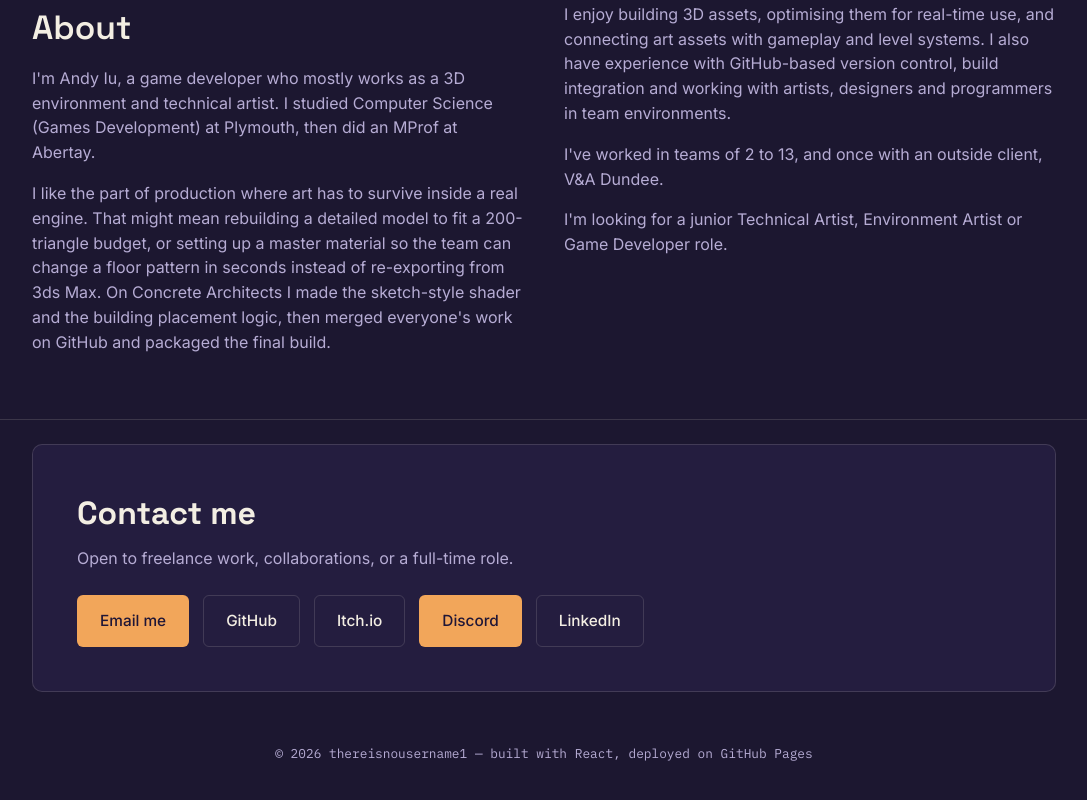
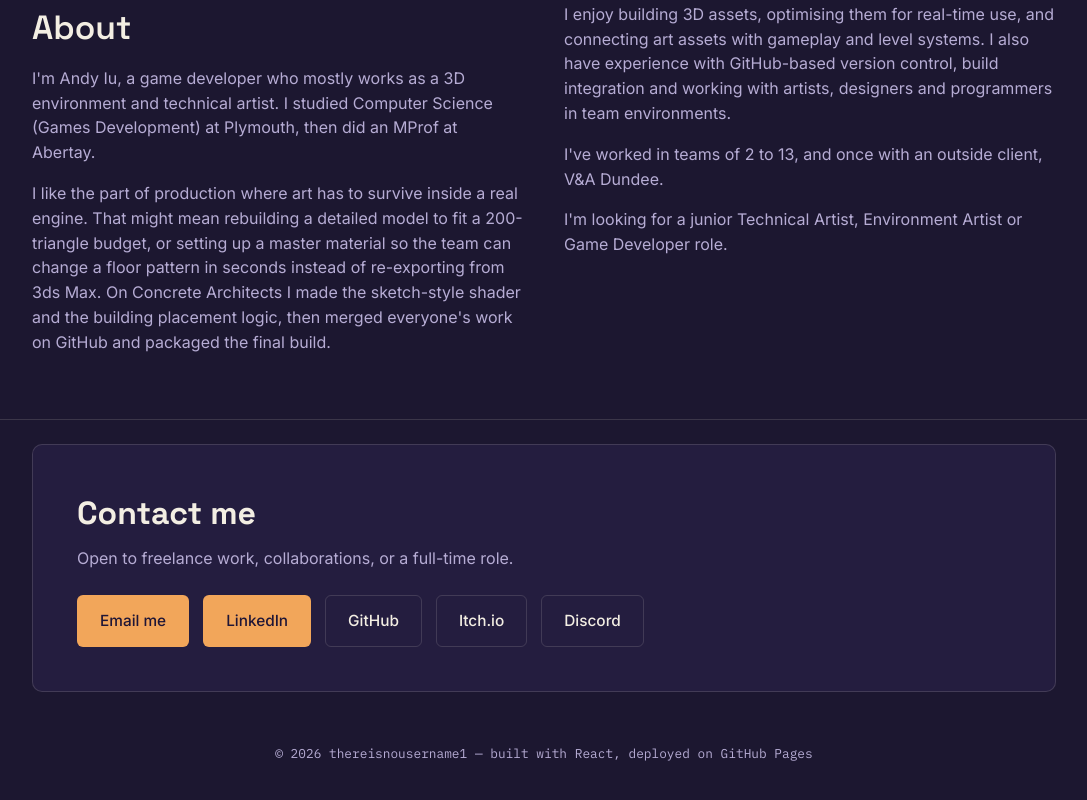
Before and after one commit to thereisnousername1/thereisnousername1.github.io, a React (Vite) app: page /#/ in a window 1280 px wide. Shown: the part 4755-5555 px from the top of the page, without its empty margins (96-1183 px from the left). Built offline with nearby package versions, Linux system fonts and the light colour scheme.

Commit message:
Update button styles for LinkedIn and Discord links
Changed LinkedIn link to a ghost button style and updated Discord link style.

```diff
--- a/src/components/Contact.jsx
+++ b/src/components/Contact.jsx
@@ -12,17 +12,17 @@ export default function Contact() {
             <a className="btn btn-primary" href="mailto:okt07011@icloud.com">
               Email me
             </a>
+            <a className="btn btn-primary" href="https://www.linkedin.com/in/andy-iu-349a3a348/">
+              LinkedIn
+            </a>
             <a className="btn btn-ghost" href="https://github.com/thereisnousername1">
               GitHub
             </a>
             <a className="btn btn-ghost" href="https://thereisnousername1.itch.io">
               Itch.io
             </a>
-            <a className="btn btn-primary" href="https://discordapp.com/users/459203320599543808">
+            <a className="btn btn-ghost" href="https://discordapp.com/users/459203320599543808">
               Discord
-            </a>
-            <a className="btn btn-ghost" href="https://www.linkedin.com/in/andy-iu-349a3a348/">
-              LinkedIn
             </a>
           </div>
         </div>
```
